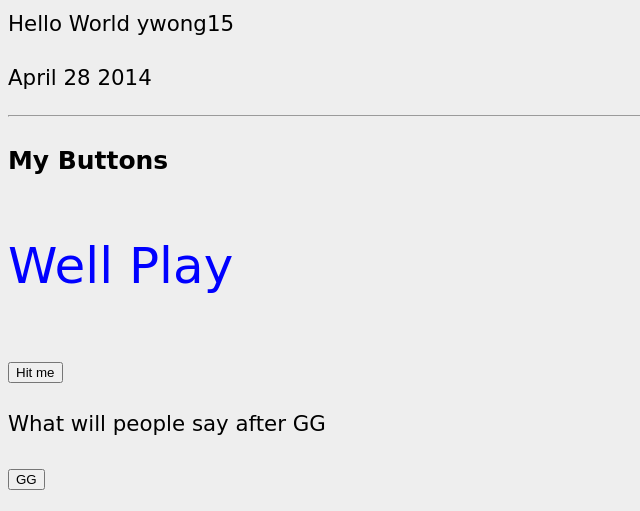
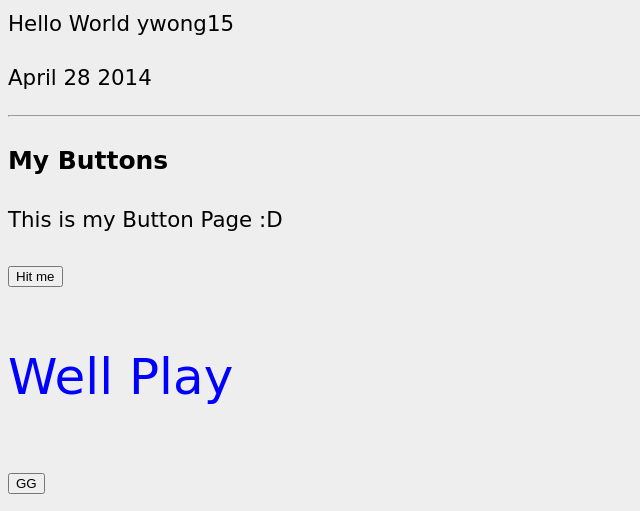
Before and after one commit to ywong15/ywong15.github.io, a plain HTML site: page index.html in a window 1280 px wide. Both pictures are taken after a click on the button "GG". Shown: the part 1996-2507 px from the top of the page, without its empty margins (0-640 px from the left). Drawn offline with nearby package versions, Linux system fonts and the light colour scheme.

Commit message:
styles.css

```diff
--- a/code.js
+++ b/code.js
@@ -6,11 +6,11 @@ function changetext() {
                         }
 
  function changetext2() {
-	 $("#myButton").html("Well Play");
-         $("#myButton").css("color","blue");
-         $("#myButton").css("fontSize","50px");
+	 $("#myButton2").html("Well Play");
+         $("#myButton2").css("color","blue");
+         $("#myButton2").css("fontSize","50px");
                         }
 
 function changetext3() {
-	 $("#myButton").html("http://ywong15.github.io/lyrics.html");
+	 $("#myButton3").html("http://ywong15.github.io/lyrics.html");
                         }
--- a/index.html
+++ b/index.html
@@ -44,11 +44,11 @@
 	 <p id="myButton">This is my Button Page :D</p>
 	 <input type="button" onclick="changetext()" value="Hit me" />
 
-	<p id="myButton">What will people say after GG</p>
+	<p id="myButton2">What will people say after GG</p>
 	<input type="button" onclick="changetext2()" value="GG" />
 
 
-	<p id="myButton">This is the button to my lyrics website</p>
+	<p id="myButton3">This is the button to my lyrics website</p>
 	<input type="button" onclick="changetext3()" value="GL" />
 
 </script>
```
